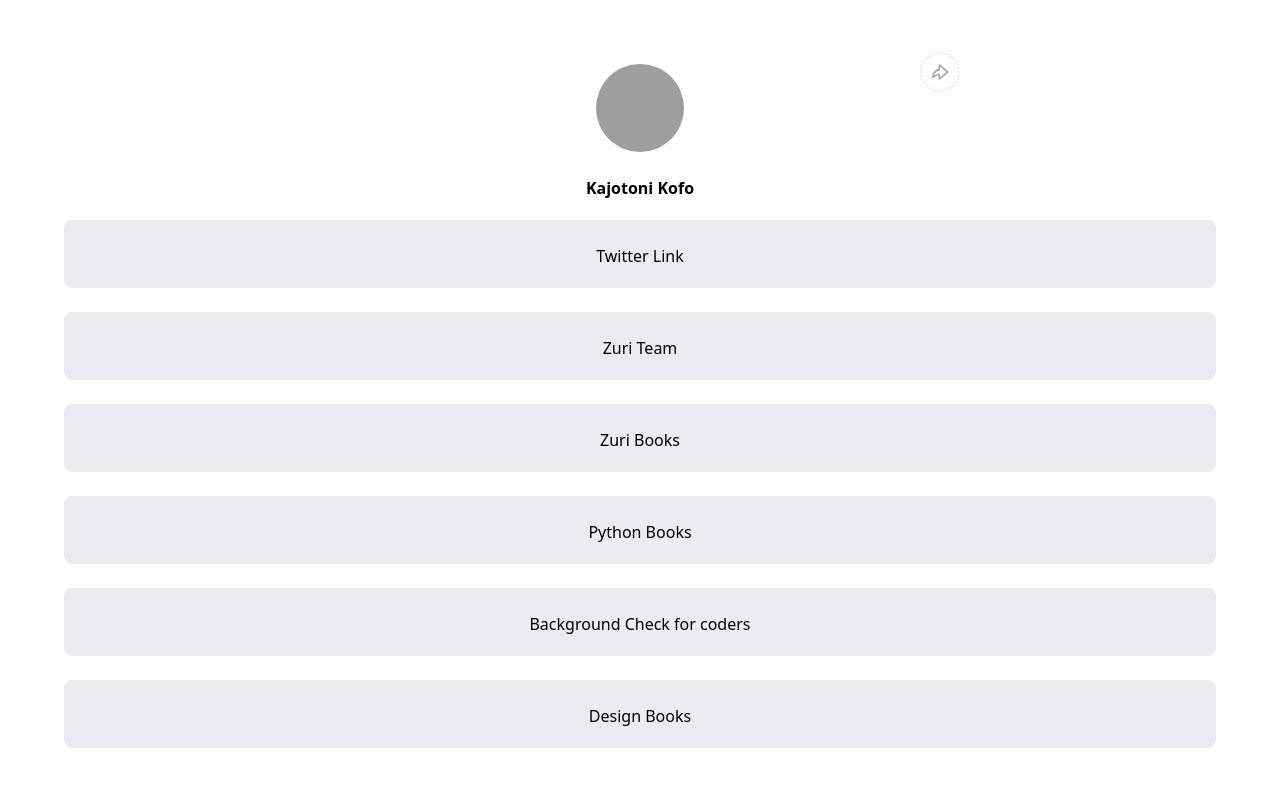
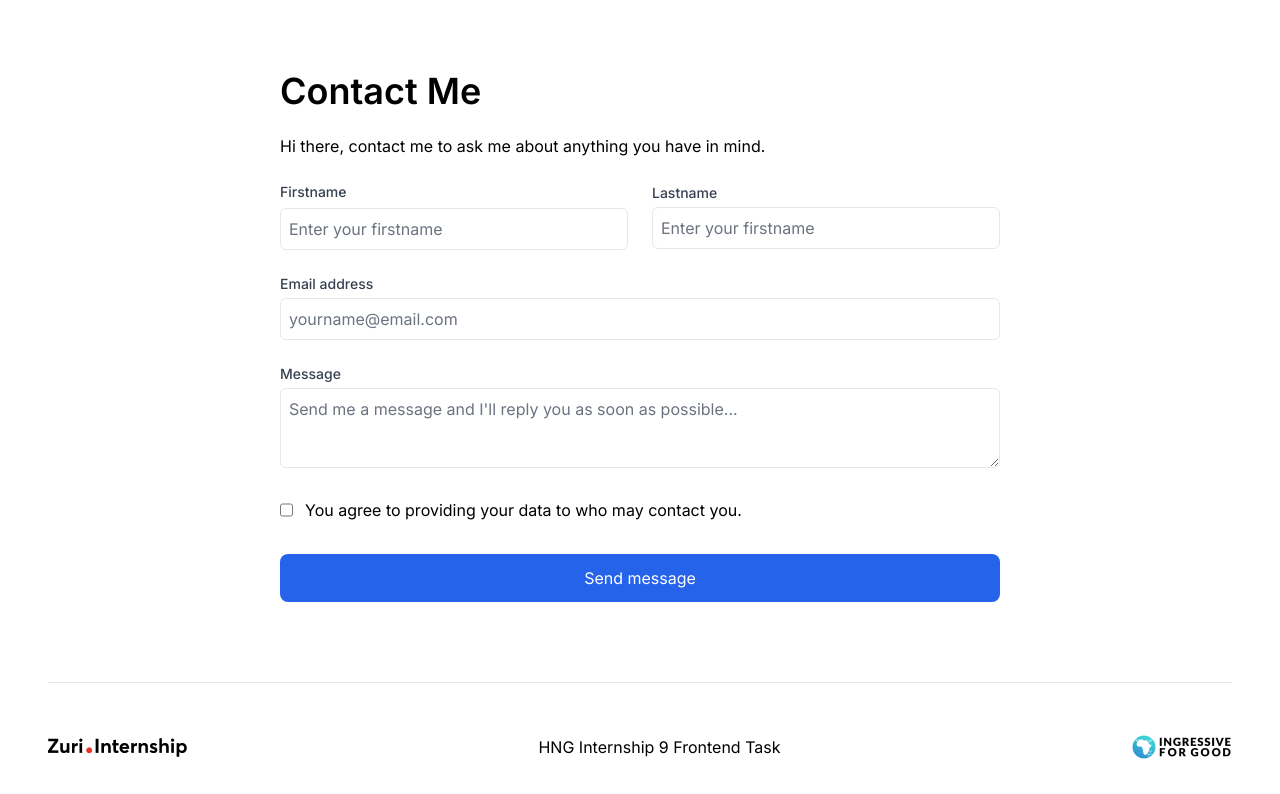
Before and after one commit to kofman10/HNG-TASK-1, a React (Vite) app: page /contact in a window 1280 px wide. Shown: the top 794 px of the page. Built offline with nearby package versions, Linux system fonts and the light colour scheme; grey boxes are pictures that could not be loaded.

Commit message:
feat: added a contact page

```diff
--- a/index.html
+++ b/index.html
@@ -3,10 +3,13 @@
   <head>
     <meta charset="UTF-8" />
     <link rel="icon" type="image/svg+xml" href="/vite.svg" />
+    <link rel="preconnect" href="https://fonts.googleapis.com">
+<link rel="preconnect" href="https://fonts.gstatic.com" crossorigin>
+<link href="https://fonts.googleapis.com/css2?family=Inter:wght@100;200;300;400;500;600;700;800;900&display=swap" rel="stylesheet">
     <meta name="viewport" content="width=device-width, initial-scale=1.0" />
     <title>Vite + React</title>
   </head>
-  <body>
+  <body class = 'font-body'>
     <div id="root"></div>
     <script type="module" src="/src/main.jsx"></script>
   </body>
--- a/package.json
+++ b/package.json
@@ -10,7 +10,8 @@
   },
   "dependencies": {
     "react": "^18.2.0",
-    "react-dom": "^18.2.0"
+    "react-dom": "^18.2.0",
+    "react-router-dom": "^6.4.3"
   },
   "devDependencies": {
     "@types/react": "^18.0.22",
--- a/src/App.jsx
+++ b/src/App.jsx
@@ -1,38 +1,15 @@
-import slack from './assets/slack.png'
-import Icon from './assets/Icon.png'
-import Vector from './assets/Vector.png'
-import zuri from './assets/zuri.png'
-import menu from './assets/menu.png'
-import Share from './assets/Share.png'
+import Home from './pages/Home'
+import { Route, Routes } from "react-router-dom";
+import Contact from './pages/Contact'
 
 function App() {
 
   return (
     <>
-    <img className='hidden lg:block absolute w-[40px] h-[40px] right-80 top-[52px]' src={Share} alt="" />
-    <img className='lg:hidden absolute w-[40px] h-[40px] right-[16px] top-[20px]' src={menu} alt="" />
-     <div className="flex flex-col justify-center items-center">
-     <div className = "h-[88px] w-[88px] rounded-full mt-[64px]">
-                <img id = 'profile__img' className= "w-full h-full rounded-full" src="https://pbs.twimg.com/profile_images/1454451132907106313/26zioaOp_400x400.jpg" alt="image-avatar"/>
-            </div>
-            <p id='twitter' className='mt-[24px] font-bold mb-5'>Kajotoni Kofo</p>
-            <p id='slack' className='hidden'>Kofman</p>
-     </div>
-     <div className="flex flex-col justify-center items-center space-y-[24px]">
-       <a href='https://twitter.com/Kofmancrypt' className="text-center bg-[#EAECF0] h-[68px] w-[343px] lg:w-[1152px] p-[24px] rounded-[8px]">Twitter Link</a>
-       <a id='btn__zuri' href='https://training.zuri.team/' className="text-center bg-[#EAECF0] h-[68px] w-[343px] lg:w-[1152px] p-[24px] rounded-[8px]">Zuri Team</a>
-       <a id='books' href='http://books.zuri.team' className="text-center bg-[#EAECF0] h-[68px] w-[343px] lg:w-[1152px] p-[24px] rounded-[8px]">Zuri Books</a>
-       <a id='book__python' href='https://books.zuri.team/python-for-beginners?ref_id=kofman' className="text-center bg-[#EAECF0] h-[68px] w-[343px] lg:w-[1152px] p-[24px] rounded-[8px]">Python Books</a>
-       <a id='pitch' href='https://background.zuri.team' className="text-center bg-[#EAECF0] h-[68px] w-[343px] lg:w-[1152px] p-[24px] rounded-[8px]">Background Check for coders</a>
-       <a id='book__design' href='https://books.zuri.team/design-rules' className="text-center bg-[#EAECF0] h-[68px] w-[343px] lg:w-[1152px] p-[24px] rounded-[8px]">Design Books</a>
-     </div>
-     <div className='flex justify-center space-x-[24px] mt-12 mb-20 mx-[16px]'> <img src={slack} alt="" /> <img src={Icon} alt="" /></div>
-     <hr className='mb-10 mx-[16px] lg:mx-[48px]'/>
-     <div className='ml-[16px] lg:flex justify-between items-center mb-8 lg:mx-[48px]'>
-      <img className='mt-3' src={Vector} alt="" />
-      <p className='mt-3'>HNG Internship 9 Frontend Task</p>
-      <img className='mt-3' src={zuri} alt="" />
-     </div>
+    <Routes>
+              <Route path = '/' element = {<Home/>} />
+              <Route path = '/contact' element = {<Contact/>} />
+    </Routes>
     </>
   )
 }
--- /dev/null
+++ b/src/components/Footer.jsx
@@ -0,0 +1,17 @@
+import Vector from '../assets/Vector.png'
+import zuri from '../assets/zuri.png'
+
+const Footer = () => {
+  return (
+      <>
+    <hr className='mb-10 mt-20 mx-[16px] lg:mx-[48px]'/>
+     <div className='ml-[16px] lg:flex justify-between items-center mb-8 lg:mx-[48px]'>
+      <img className='mt-3' src={Vector} alt="" />
+      <p className='mt-3'>HNG Internship 9 Frontend Task</p>
+      <img className='mt-3' src={zuri} alt="" />
+     </div>
+     </>
+  )
+}
+
+export default Footer
--- /dev/null
+++ b/src/pages/Contact.jsx
@@ -0,0 +1,52 @@
+import React from 'react'
+import Footer from '../components/Footer'
+
+const Contact = () => {
+  return (
+      <>
+    <div className = 'flex justify-center'>
+    <div>
+    <h1 className = 'font-semibold text-[36px] mt-[64px] ml-[16px]'>Contact Me</h1>
+    <p className = 'mt-[16px] ml-[16px]'>Hi there, contact me to ask me about anything you have in mind. </p>
+    <form className = ' mx-[16px] '>
+    <div className = 'lg:flex items-center lg:space-x-6'>
+      <div>
+          <label htmlFor="firstname" className="block text-sm mt-[48px] lg:mt-[24px] font-medium text-gray-700">Firstname</label>
+          <div className="mt-[6px]">
+            <input id="first_name" name="firstname" type="text"  required className="placeholder-gray-500 bg-inherit rounded-md border focus:outline-blue-300 w-full lg:w-[348px] p-2" placeholder = 'Enter your firstname'/>
+          </div>
+          </div>
+            <div>
+          <label htmlFor="lastname" className="block text-sm font-medium text-gray-700 mt-[24px]">Lastname</label>
+          <div className="mt-1">
+            <input id="last_name" name="lastname" type="text"  required className="placeholder-gray-500 bg-inherit rounded-md border focus:outline-blue-300 w-full lg:w-[348px] p-2" placeholder = 'Enter your firstname'/>
+          </div>
+        </div>
+        </div>
+        <div>
+          <label htmlFor="email" className="block text-sm font-medium text-gray-700 mt-[24px]">Email address</label>
+          <div className="mt-1">
+            <input id="email" name="email" type="email"  required className="placeholder-gray-500 bg-inherit rounded-md border focus:outline-blue-300 w-full lg:w-[720px] p-2" placeholder = 'yourname@email.com'/>
+          </div>
+        </div>
+         <div>
+          <label htmlFor="message" className="block text-sm font-medium text-gray-700 mt-[24px]">Message</label>
+          <div className="mt-1">
+            <textarea id="message" name="message" type="text" placeholder = "Send me a message and I'll reply you as soon as possible..." required className="placeholder-gray-500 bg-inherit rounded-md border focus:outline-blue-300 w-full lg:w-[720px]  h-20 p-2 rounded-md"></textarea>
+          </div>
+        </div>
+
+     <div className = 'flex mt-[24px] '>
+    <input id='checkbox' name = 'checkbox' type = 'checkbox' className = ''/>
+    <p className = 'ml-3 mt-5 lg:mt-[0px]'>You agree to providing your data to {name} who may contact you. </p>
+     </div>
+        <button type = 'submit' id='btn__submit' href='/contact' className="text-center bg-blue-600 h-[48px] p-3 w-[343px] lg:w-[720px] rounded-[8px] mt-[32px]  text-white">Send message</button>
+     </form>
+     </div>
+    </div>
+         <Footer />
+    </>
+  )
+}
+
+export default Contact
--- /dev/null
+++ b/src/pages/Home.jsx
@@ -0,0 +1,34 @@
+import slack from '../assets/slack.png'
+import Icon from '../assets/Icon.png'
+import menu from '../assets/menu.png'
+import Share from '../assets/Share.png'
+import Footer from '../components/Footer'
+
+const Home = () => {
+  return (
+    <>
+    <img className='hidden lg:block absolute w-[40px] h-[40px] right-80 top-[52px]' src={Share} alt="" />
+    <img className='lg:hidden absolute w-[40px] h-[40px] right-[16px] top-[20px]' src={menu} alt="" />
+     <div className="flex flex-col justify-center items-center">
+     <div className = "h-[88px] w-[88px] rounded-full mt-[64px]">
+                <img id = 'profile__img' className= "w-full h-full rounded-full" src="https://pbs.twimg.com/profile_images/1454451132907106313/26zioaOp_400x400.jpg" alt="image-avatar"/>
+            </div>
+            <p id='twitter' className='mt-[24px] font-bold mb-5'>Kajotoni Kofo</p>
+            <p id='slack' className='hidden'>Kofman</p>
+     </div>
+     <div className="flex flex-col justify-center items-center space-y-[24px]">
+       <a href='https://twitter.com/Kofmancrypt' className="text-center bg-[#EAECF0] h-[68px] w-[343px] lg:w-[1152px] p-[24px] rounded-[8px]">Twitter Link</a>
+       <a id='btn__zuri' href='https://training.zuri.team/' className="text-center bg-[#EAECF0] h-[68px] w-[343px] lg:w-[1152px] p-[24px] rounded-[8px]">Zuri Team</a>
+       <a id='books' href='http://books.zuri.team' className="text-center bg-[#EAECF0] h-[68px] w-[343px] lg:w-[1152px] p-[24px] rounded-[8px]">Zuri Books</a>
+       <a id='book__python' href='https://books.zuri.team/python-for-beginners?ref_id=kofman' className="text-center bg-[#EAECF0] h-[68px] w-[343px] lg:w-[1152px] p-[24px] rounded-[8px]">Python Books</a>
+       <a id='pitch' href='https://background.zuri.team' className="text-center bg-[#EAECF0] h-[68px] w-[343px] lg:w-[1152px] p-[24px] rounded-[8px]">Background Check for coders</a>
+       <a id='book__design' href='https://books.zuri.team/design-rules' className="text-center bg-[#EAECF0] h-[68px] w-[343px] lg:w-[1152px] p-[24px] rounded-[8px]">Design Books</a>
+       <a id='contact' href='/contact' className="text-center bg-[#EAECF0] h-[68px] w-[343px] lg:w-[1152px] p-[24px] rounded-[8px]">Contact Me</a>
+     </div>
+     <div className='flex justify-center space-x-[24px] mt-12 mx-[16px]'> <img src={slack} alt="" /> <img src={Icon} alt="" /></div>
+     <Footer />
+    </>
+  )
+}
+
+export default Home
--- a/tailwind.config.cjs
+++ b/tailwind.config.cjs
@@ -5,6 +5,10 @@ module.exports = {
     "./src/**/*.{js,ts,jsx,tsx}",
   ],
   theme: {
+    fontFamily: {
+      'body': 'Inter, sans-serif'
+      },
+
     extend: {},
   },
   plugins: [],
```
Also changed, not shown: src/main.jsx (+6 -2 lines), 1 other file (tests, documents, lock files or other folders).
